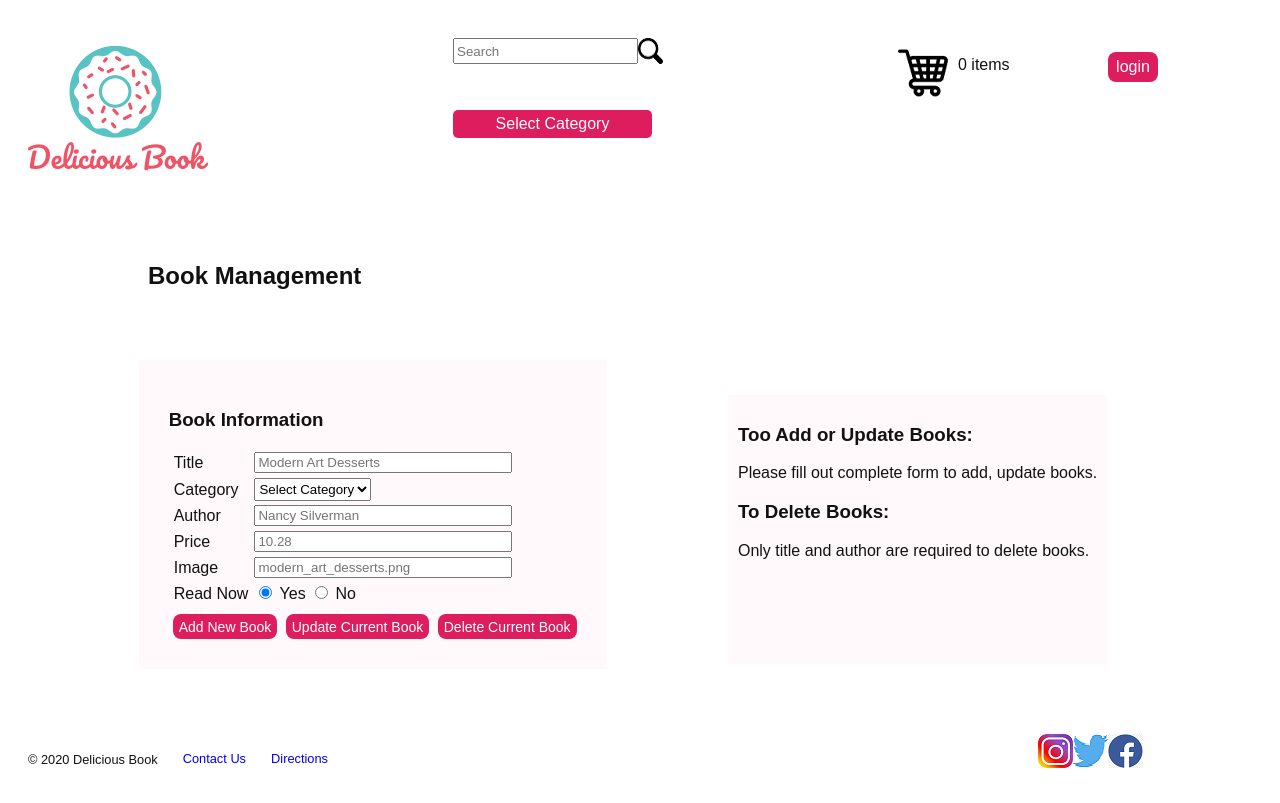
After one commit to saraheunjikim/Dynamic-Website-for-Bookstore, a PHP site: page /adminHome.php in a window 1280 px wide. The commit adds this page. Run offline with PHP 8.4, Linux system fonts and the light colour scheme; the visitor is signed in with stand-in values (Sample User, id 1); data that the repository does not hold is empty.

Commit message:
added
fixed

```diff
--- /dev/null
+++ b/adminHome.php
@@ -0,0 +1,167 @@
+<!doctype html>
+<html lang="en">
+<head>
+    <title>Delicious Book - Admin</title>
+
+    <link rel="stylesheet" type="text/css" href="css/main.css"/>
+    <link rel="stylesheet" type="text/css" href="css/adminHome.css"/>
+</head>
+<body>
+<?php
+session_start();
+include('header.php');
+?>
+<main>
+    <section id="topSection">
+        <h1>Book Management</h1>
+    </section>
+    <?php
+    if (!empty($_POST)) {
+        $error = false;
+
+        $title = $_POST['title'];
+        $category = $_POST['category'];
+        $author = $_POST['author'];
+        $price = (float)$_POST['price'];
+        $image = $_POST['image'];
+        $readNow = $_POST['readNow'];
+        $db = getDbConnection();
+
+        if (isset($_POST['add']) || (isset($_POST['update']))) {
+            if (empty($title)) {
+                echo "<p class='errorMessage'> Title must be entered. </p>";
+                $error = true;
+            }
+            if (empty($category)) {
+                echo "<p class='errorMessage'> Category must be selected. </p>";
+                $error = true;
+            }
+            if (empty($author)) {
+                echo "<p class='errorMessage'> Author must be entered. </p>";
+                $error = true;
+            }
+            if (empty($price)) {
+                echo "<p class='errorMessage'> Price must be entered. </p>";
+                $error = true;
+            }
+            if (!empty($price) && is_numeric($price) != 1){
+                echo "<p class='errorMessage'> Price must be numbers. </p>";
+                $error = true;
+            }
+            if (empty($image)) {
+                echo "<p class='errorMessage'> Image must be entered. </p>";
+                $error = true;
+            }
+            if (empty($readNow)) {
+                echo "<p class='errorMessage'> Read Now must be selected. </p>";
+                $error = true;
+            }
+            if (!$error) {
+                if (isset($_POST['add'])) {
+                    $stmt = $db->prepare("INSERT INTO book (categoryId, title, author, price, image, readNow)
+                        VALUES (?, ?, ?, ?, ?, ?)");
+                    $stmt->bind_param("sssssi", $category, $title, $author, $price, $image, $readNow);
+                    $stmt->execute();
+                    echo "The book is successfully added!";
+                } elseif (isset($_POST['update'])) {
+                    $stmt = $db->prepare("UPDATE book SET categoryId=?, author=?, price=?, image=?, readNow=?
+                        WHERE title=?");
+                    $stmt->bind_param("ssssis", $category, $author, $price, $image, $readNow, $title);
+                    $stmt->execute();
+                    echo "The book is successfully updated!";
+                }
+            }
+        } elseif (isset($_POST['delete'])) {
+            if (empty($title)) {
+                echo "<p class='errorMessage'> Title must be entered. </p>";
+                $error = true;
+            }
+            if (empty($author)) {
+                echo "<p class='errorMessage'> Author must be entered. </p>";
+                $error = true;
+            }
+            $stmt = $db->prepare( "DELETE FROM book WHERE title=? AND author=?");
+            $stmt->bind_param("ss", $title, $author);
+            $stmt->execute();
+            echo "The Book is successfully deleted.";
+        }
+    }
+    ?>
+    <section id="bottomSection">
+        <section id="dataForm">
+            <form id="bookForm" method="post" action="adminHome.php">
+                <div id="bookTable">
+                    <table>
+                        <h3>Book Information</h3>
+                        <tr>
+                            <th><label for="title">Title</label></th>
+                            <td><input class="inputField" type="text" id="title" name="title" placeholder="Modern Art Desserts"
+                                    <?php
+                                    if (isset($_POST["title"])) echo "value='" . $_POST["title"] . "'";
+                                    ?>></td>
+                        </tr>
+                        <tr>
+                            <th><label for="category">Category</label></th>
+                            <td><select name="category" id="category">
+                                    <option value="0">Select Category</option>
+                                <?php
+                                $categories = $_SESSION['categories'];
+
+                                foreach($categories as $category){
+                                    $selected = '';
+                                    if(isset($_POST["category"]) && $_POST["category"] == $category['categoryId'] ){
+                                        $selected = 'selected';
+                                    }
+                                    echo "<option value='$category[categoryId]' {$selected}>$category[categoryName]</option>";
+                                }
+                                ?>
+                                </select>
+                            </td>
+                        </tr>
+                        <tr>
+                            <th><label for="author">Author</label></th>
+                            <td><input class="inputField" type="text" id="author" name="author" placeholder="Nancy Silverman"
+                                <?php
+                                if (isset($_POST["author"])) echo "value='" . $_POST["author"] . "'";
+                                ?>></td>
+                        </tr>
+                        <tr>
+                            <th><label for="price">Price</label></th>
+                            <td><input class="inputField" type="text" id="price" name="price" placeholder="10.28"
+                                    <?php
+                                    if (isset($_POST["price"])) echo "value='" . $_POST["price"] . "'";
+                                    ?>></td>
+                        </tr>
+                        <tr>
+                            <th><label for="image">Image</label></th>
+                            <td><input class="inputField" type="text" id="image" name="image" placeholder="modern_art_desserts.png"
+                                    <?php
+                                    if (isset($_POST["image"])) echo "value='" . $_POST["image"] . "'";
+                                    ?>></td>
+                        </tr>
+                        <tr>
+                            <th><label for="readNow">Read Now</label></th>
+                            <td><input type="radio" name="readNow" value="Yes" <?php if (isset($_POST['readNow']) && $_POST['readNow']=='Yes');?> checked>
+                                <label for="yes">Yes</label>
+                                <input type="radio" name="readNow" value="No" <?php if (isset($_POST['readNow']) && $_POST['readNow']=='No') echo ' checked="checked"';?>>
+                                <label for="no">No</label></td>
+                        </tr>
+                    </table>
+                </div>
+                <input id="submitButton" type="submit" name="add" value="Add New Book">
+                <input id="submitButton" type="submit" name="update" value="Update Current Book">
+                <input id="submitButton" type="submit" name="delete" value="Delete Current Book">
+            </form>
+        </section>
+    <section id="information">
+        <h3> Too Add or Update Books: </h3>
+        <p>Please fill out complete form to add, update books.</p>
+        <h3> To Delete Books: </h3>
+        <p> Only title and author are required to delete books.</p>
+    </section>
+</main>
+<?php
+include('footer.php');
+?>
+</body>
+</html>
--- a/checkout.php
+++ b/checkout.php
@@ -75,7 +75,7 @@ if ((!$_SESSION['cartCount']) || ($_SESSION['cartCount'] == 0)) {
             }
             ?>
             <form id="checkoutForm" method="post" action="checkout.php">
-                <div id="checkoutTable">
+                <div id="bookTable">
                     <table>
                         <h3>Customer Information</h3>
                         <tr>
--- /dev/null
+++ b/css/adminHome.css
@@ -0,0 +1,58 @@
+.errorMessage {
+    color: #dd1d5e;
+    font-weight: bold;
+}
+#topSection {
+    max-width: 1400px;
+    padding: 30px 190px 30px 140px;
+}
+#bottomSection {
+    display: flex;
+    justify-content: space-around;
+    max-width: 1400px;
+    padding-left: 70px;
+}
+#formTitleText {
+    max-width: 465px;
+}
+#bookForm {
+    margin: 20px 0 50px 0;
+    background-color: #fff9fc;
+    padding: 30px;
+}
+#bookTable td {
+    vertical-align: top;
+    text-align: left;
+    margin: 15px;
+}
+#bookTable th {
+    text-align: left;
+    padding: 3px;
+    font-weight: lighter;
+}
+.inputField {
+    width: 250px;
+}
+td select {
+    font-size: smaller;
+    height: 23px;
+}
+#submitButton {
+    height: 25px;
+    border-radius: 8px;
+    border: none;
+    margin: 6px 0 0 4px;
+    text-align: center;
+    background-color: #dd1d5e;
+    color: white;
+    font-size: 0.875em;
+    text-decoration: none;
+}
+#submitButton:hover {
+    cursor: pointer;
+}
+#information {
+    margin: 55px 0;
+    background-color: #fff9fc;
+    padding: 10px;
+}
--- a/css/checkout.css
+++ b/css/checkout.css
@@ -22,17 +22,17 @@
     color: red;
     line-height: 5px;
 }
-#checkoutForm {
+#bookForm {
     margin: 20px 0 50px 0;
     background-color: #fff9fc;
     padding: 30px;
 }
-#checkoutTable td {
+#bookTable td {
     vertical-align: top;
     text-align: left;
     margin: 15px;
 }
-#checkoutTable th {
+#bookTable th {
     text-align: left;
     padding: 3px;
     font-weight: lighter;
--- a/header.php
+++ b/header.php
@@ -6,14 +6,18 @@
     </div>
     <div id="midHeader">
         <form id="searchBoxForm" action="searched.php" method="post">
-            <input id="searchBox" type="text" name="search">
+            <input id="searchBox" type="text" name="search" placeholder="Search">
             <input id="searchIcon" type="image" src="images/logos/search_icon.png" alt="search icon">
         </form>
         <?php
+        function getDbConnection(): mysqli
+        {
+            return new mysqli('127.0.0.1', 'root', 'password', 'delicious_book');
+        }
         if (isset($_POST['search'])) {
             $searchedBook = "%{$_POST['search']}%";
 
-            $db = new mysqli('localhost', 'root', '', 'delicious_book');
+            $db = getDbConnection();
             $query = "SELECT * FROM book WHERE LOWER(title) LIKE ?";
             $statement = $db->prepare($query);
             $statement->bind_param('s', $searchedBook);
@@ -28,7 +32,7 @@
         <div class="dropdown">
             <?php
             if (basename($_SERVER['PHP_SELF']) == "index.php") {
-                $db = new mysqli('localhost', 'root', '', 'delicious_book');
+                $db = getDbConnection();
                 $query = "SELECT categoryId, categoryName FROM category";
                 $statement = $db->prepare($query);
                 $statement->execute();
@@ -62,7 +66,7 @@
                 <img src="images/logos/shopping_cart_icon.png" alt="shopping cart icon">
             </a>
         </div>
-        <div id=\"cartCount\"> <?php echo $_SESSION['cartCount'] ?> items</div>
-        <div id="loginButton"><a href="#">login</a></div>
+        <div id="cartCount"> <?php echo $_SESSION['cartCount'] ?> items</div>
+        <div id="loginButton"><a href="adminLogin.php">login</a></div>
     </div>
 </header>
```
Also changed, not shown: adminLogin.php (added, +72 -0 lines), cart.php (+6 -2 lines), category.php (+4 -5 lines), css/adminLogin.css (added, +46 -0 lines), css/category.css (+4 -12 lines), images/logos/admin.png (added).
